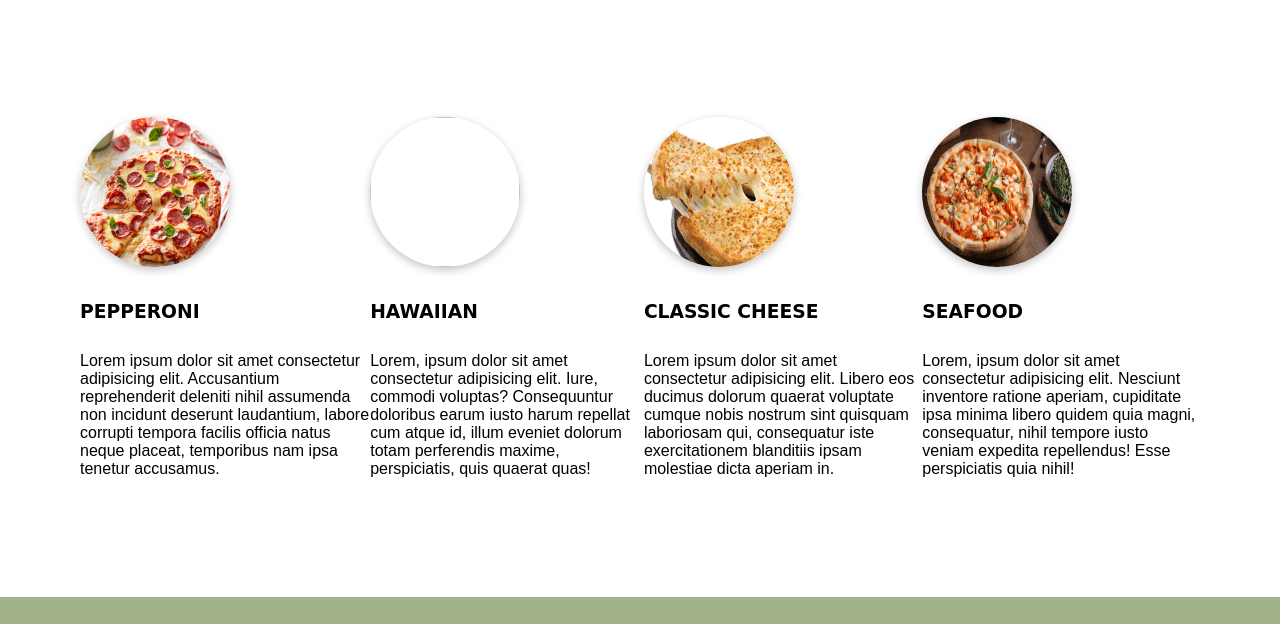
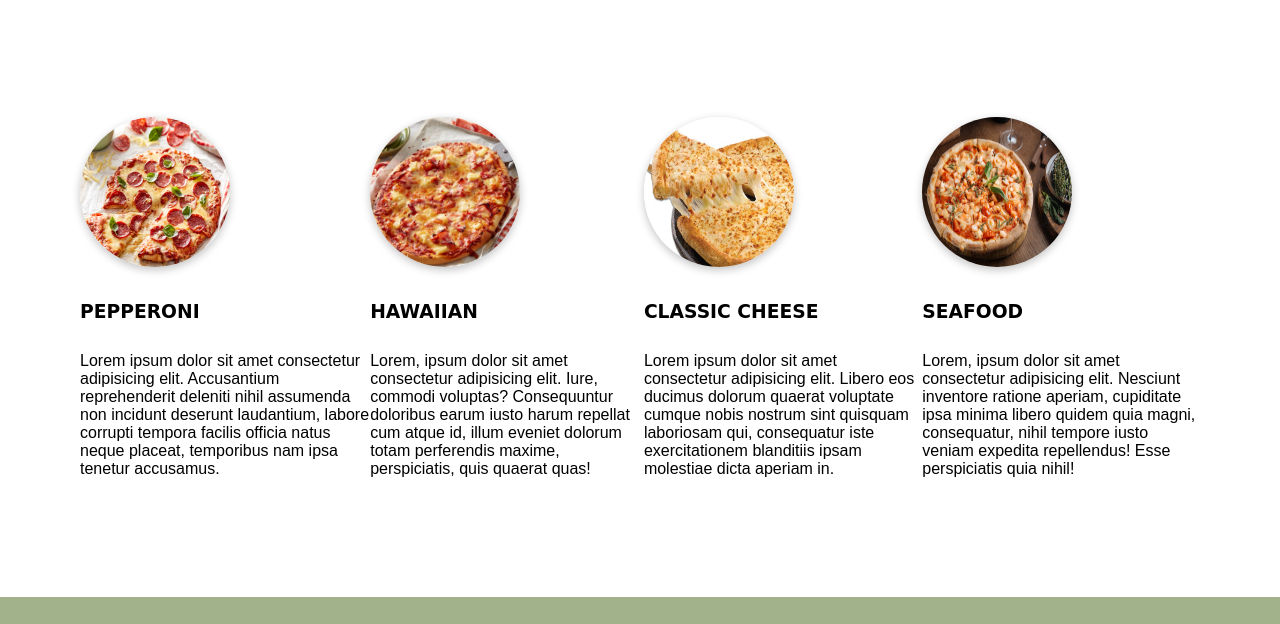
Before and after one commit to maythusan123/Sample_project, a plain HTML site: page index.html in a window 1280 px wide. Shown: the part 874-1498 px from the top of the page. Drawn offline with Linux system fonts and the light colour scheme.

Commit message:
Update index.html

```diff
--- a/index.html
+++ b/index.html
@@ -48,7 +48,7 @@
             <p>Lorem ipsum dolor sit amet consectetur adipisicing elit. Accusantium reprehenderit deleniti nihil assumenda non incidunt deserunt laudantium, labore corrupti tempora facilis officia natus neque placeat, temporibus nam ipsa tenetur accusamus.</p>
         </div>
         <div class="col">
-            <img src="images/Hawaiian.png" alt="" class="pic">
+            <img src="images/Hawiian.png" alt="" class="pic">
             <h3>Hawaiian</h3>
             <p>Lorem, ipsum dolor sit amet consectetur adipisicing elit. Iure, commodi voluptas? Consequuntur doloribus earum iusto harum repellat cum atque id, illum eveniet dolorum totam perferendis maxime, perspiciatis, quis quaerat quas!</p>
         </div>
```
